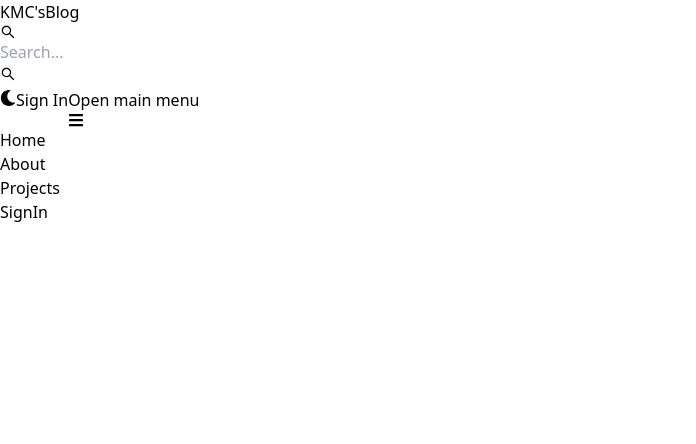
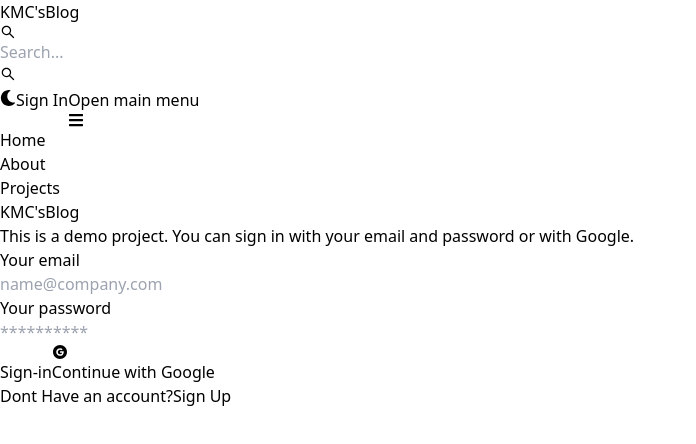
Before and after one commit to Manoharchow9848/MyBlogApp, a React (Vite) app in the folder client/: page /sign-in in a window 1280 px wide. Shown: the top 444 px of the page, without its empty margins (0-696 px from the left). Built offline with nearby package versions, Linux system fonts and the light colour scheme.

Commit message:
Add functionality to the sign up page

```diff
--- /dev/null
+++ b/client/src/components/OAuth.jsx
@@ -0,0 +1,13 @@
+import { Button } from 'flowbite-react';
+import { AiFillGoogleCircle } from 'react-icons/ai';
+import { useNavigate } from 'react-router-dom';
+const OAuth = () => {
+  return (
+    <Button type='button' gradientDuoTone='pinkToOrange' outline >
+        <AiFillGoogleCircle className='w-6 h-6 mr-2'/>
+        Continue with Google
+    </Button>
+  )
+}
+
+export default OAuth
--- a/client/src/pages/SignIn.jsx
+++ b/client/src/pages/SignIn.jsx
@@ -1,8 +1,65 @@
-import React from 'react'
-
+import { Alert, Button, Label, Spinner, TextInput } from 'flowbite-react';
+import { useState } from 'react';
+import { Link, useNavigate } from 'react-router-dom';
+import OAuth from '../components/OAuth';
 const SignIn = () => {
   return (
-    <div>SignIn</div>
+    <div className='min-h-screen mt-20'>
+    <div className='flex p-3 max-w-3xl mx-auto flex-col md:flex-row md:items-center gap-5'>
+      {/* left */}
+      <div className='flex-1'>
+        <Link to='/' className='font-bold dark:text-white text-4xl'>
+          <span className='px-2 py-1 bg-gradient-to-r from-indigo-500 via-purple-500 to-pink-500 rounded-lg text-white'>
+            KMC's
+          </span>
+          Blog
+        </Link>
+        <p className='text-sm mt-5'>
+          This is a demo project. You can sign in with your email and password
+          or with Google.
+        </p>
+      </div>
+      {/* right */}
+
+      <div className='flex-1'>
+        <form className='flex flex-col gap-4' >
+          <div>
+            <Label value='Your email' />
+            <TextInput
+              type='email'
+              placeholder='name@company.com'
+              id='email'
+
+            />
+          </div>
+          <div>
+            <Label value='Your password' />
+            <TextInput
+              type='password'
+              placeholder='**********'
+              id='password'
+
+            />
+          </div>
+          <Button
+            gradientDuoTone='purpleToPink'
+            type='submit'
+
+          >
+           Sign-in
+          </Button>
+          <OAuth />
+        </form>
+        <div className='flex gap-2 text-sm mt-5'>
+          <span>Dont Have an account?</span>
+          <Link to='/sign-up' className='text-blue-500'>
+            Sign Up
+          </Link>
+        </div>
+
+      </div>
+    </div>
+  </div>
   )
 }
 
--- a/client/src/pages/SignUp.jsx
+++ b/client/src/pages/SignUp.jsx
@@ -4,6 +4,38 @@
 import OAuth from '../components/OAuth';
 
 const SignUp = () => {
+  const [formData, setFormData] = useState({});
+  const [loading, setLoading] = useState(false);
+  const [errorMessage, setErrorMessage] = useState(null);
+  const navigate = useNavigate();
+  const handleChange = (e) => {
+    setFormData({ ...formData, [e.target.id]: e.target.value.trim() });
+  };
+  const handleSubmit = async (e) => {
+    e.preventDefault();
+    if (!formData.username || !formData.email || !formData.password) {
+      return setErrorMessage('Please fill out all fields.');
+    }
+    try {
+      setLoading(true);
+      const res = await fetch('/api/auth/signup', {
+        method: 'POST',
+        headers: { 'Content-Type': 'application/json' },
+        body: JSON.stringify(formData),
+      });
+      const data = await res.json();
+      if (data.success === false) {
+        return setErrorMessage(data.message);
+      }
+      setLoading(false);
+      if(res.ok) {
+        navigate('/sign-in');
+      }
+    } catch (error) {
+      setErrorMessage(error.message);
+      setLoading(false);
+    }
+  }
   return (
     <div className='min-h-screen mt-20'>
       <div className='flex p-3 max-w-3xl mx-auto flex-col md:flex-row md:items-center gap-5'>
@@ -23,14 +55,14 @@
         {/* right */}
 
         <div className='flex-1'>
-          <form className='flex flex-col gap-4' >
+          <form className='flex flex-col gap-4' onSubmit={handleSubmit}>
             <div>
               <Label value='Your username' />
               <TextInput
                 type='text'
                 placeholder='Username'
                 id='username'
-
+                onChange={handleChange}
               />
             </div>
             <div>
@@ -39,7 +71,7 @@
                 type='email'
                 placeholder='name@company.com'
                 id='email'
-
+                onChange={handleChange}
               />
             </div>
             <div>
@@ -48,15 +80,22 @@
                 type='password'
                 placeholder='Password'
                 id='password'
-
+                onChange={handleChange}
               />
             </div>
             <Button
               gradientDuoTone='purpleToPink'
               type='submit'
-
+              disabled={loading}
             >
-              Sign-up
+            {loading ? (
+                <>
+                  <Spinner size='sm' />
+                  <span className='pl-3'>Loading...</span>
+                </>
+              ) : (
+                'Sign Up'
+              )}
             </Button>
             <OAuth />
 
@@ -67,7 +106,11 @@
               Sign In
             </Link>
           </div>
-
+          {errorMessage && (
+            <Alert className='mt-5' color='failure'>
+              {errorMessage}
+            </Alert>
+          )}
         </div>
       </div>
     </div>
--- a/client/vite.config.js
+++ b/client/vite.config.js
@@ -3,5 +3,13 @@
 
 // https://vitejs.dev/config/
 export default defineConfig({
+  server: {
+    proxy: {
+      '/api': {
+        target: 'http://localhost:3000',
+        secure: false,
+      },
+    },
+  },
   plugins: [react()],
 })
```
